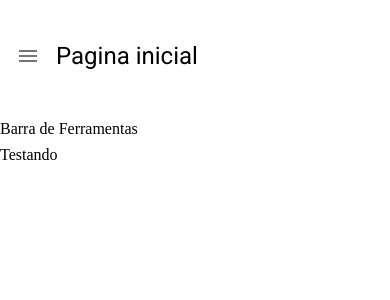
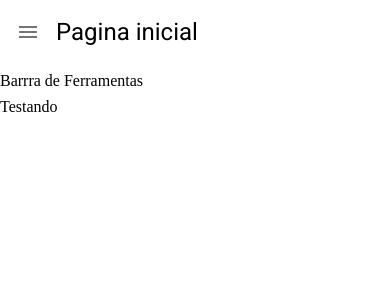
Before and after one commit to GITGARDS/react-tutorial-material-ui5-typescript, a React (Create React App) app: page /pagina-initial in a window 390 px wide. Shown: the top 300 px of the page. Built offline with nearby package versions, Linux system fonts and the light colour scheme.

Commit message:
feat: React, Material UI 5 e Typescript: #12 - Layout base responsivo

```diff
--- a/src/app/pages/dashboard/DashBoard.tsx
+++ b/src/app/pages/dashboard/DashBoard.tsx
@@ -1,8 +1,12 @@
 import { LayoutBaseDePagina } from "../../shared/layouts";
-
 
 export const DashBoard = () => {
   return (
-    <LayoutBaseDePagina titulo="Pagina inicial">Testando</LayoutBaseDePagina>
+    <LayoutBaseDePagina
+      titulo="Pagina inicial"
+      barraDeFerramentas={<>Barrra de Ferramentas</>}
+    >
+      Testando
+    </LayoutBaseDePagina>
   );
 };
--- a/src/app/shared/layouts/LayoutBaseDePagina.tsx
+++ b/src/app/shared/layouts/LayoutBaseDePagina.tsx
@@ -6,27 +6,31 @@ import {
   useMediaQuery,
   useTheme,
 } from "@mui/material";
+
 import React from "react";
 import { useDrawerContext } from "../contexts";
 
-interface ILayoutBaseDePagina {
+interface ILayoutBaseDePaginaProps {
   titulo: string;
   children: React.ReactNode;
+  barraDeFerramentas?: React.ReactNode;
 }
 
-export const LayoutBaseDePagina: React.FC<ILayoutBaseDePagina> = ({
+export const LayoutBaseDePagina: React.FC<ILayoutBaseDePaginaProps> = ({
   children,
   titulo,
+  barraDeFerramentas,
 }) => {
   const theme = useTheme();
   const smDown = useMediaQuery(theme.breakpoints.down("sm"));
+  const mdDown = useMediaQuery(theme.breakpoints.down("md"));
   const { toggleDrawerOpen } = useDrawerContext();
 
   return (
     <Box height={"100%"} display={"flex"} flexDirection={"column"} gap={1}>
       <Box
         padding={1}
-        height={theme.spacing(12)}
+        height={theme.spacing(smDown ? 6 : mdDown ? 8 : 12)}
         display={"flex"}
         alignItems={"center"}
         gap={1}
@@ -36,11 +40,21 @@ export const LayoutBaseDePagina: React.FC<ILayoutBaseDePagina> = ({
             <Icon>menu</Icon>
           </IconButton>
         )}
-        <Typography variant="h5">{titulo}</Typography>
+        <Typography
+          whiteSpace={"nowrap"}
+          overflow={"hidden"}
+          textOverflow={"ellipsis"}
+          variant={smDown ? "h5" : mdDown ? "h4" : "h3"}
+        >
+          {titulo}
+        </Typography>
       </Box>
 
-      <Box>Barra de Ferramentas</Box>
-      <Box>{children}</Box>
+      {barraDeFerramentas && <Box>{barraDeFerramentas}</Box>}
+
+      <Box flex={1} overflow={"auto"}>
+        {children}
+      </Box>
     </Box>
   );
 };
```
Also changed, not shown: src/app/shared/components/menu-lateral/MenuLateral.tsx (+1 -1 lines).
